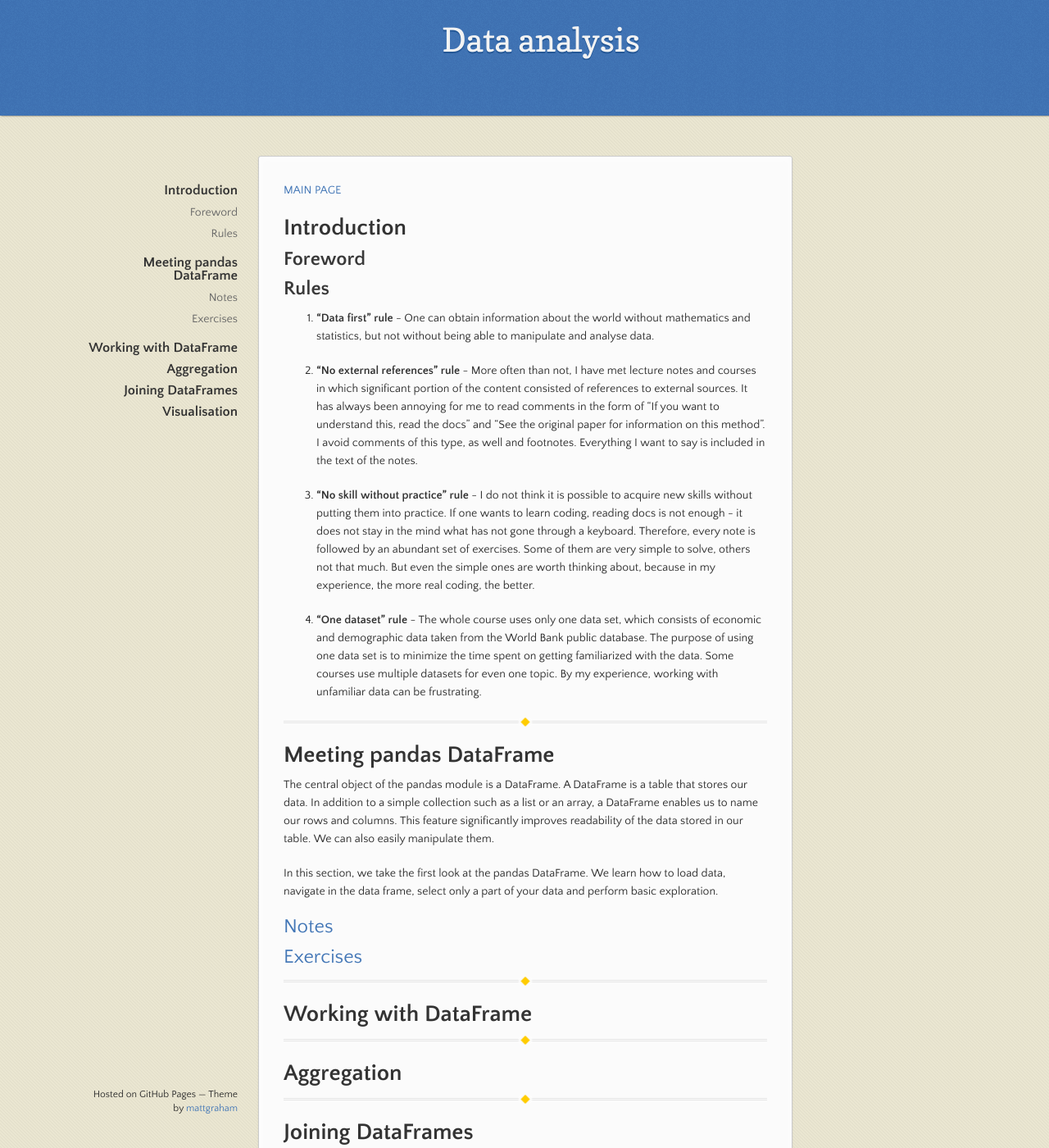
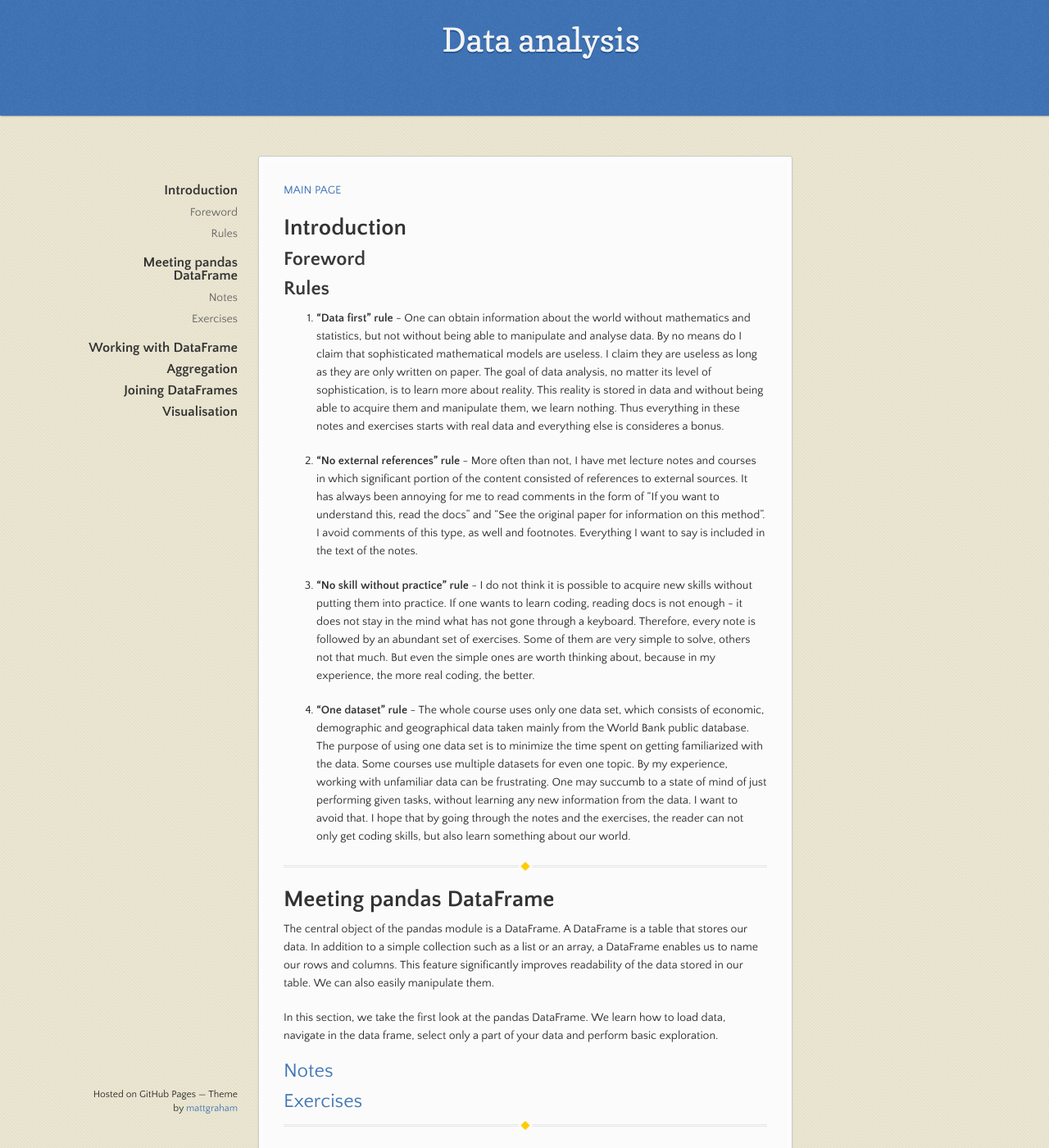
Before and after one commit to soukupmarek-edin/soukupmarek-edin.github.io, a Jekyll site: the page built from data_analysis/data_analysis_main.md, in a window 1280 px wide and 1400 px high. Shown: the whole window at 82% size. Built offline with Jekyll 4.4.1, drawn with Linux system fonts in a browser that asks for light colours; Markdown is read by kramdown in place of the engine named in the settings.

Commit message:
Update data_analysis_main.md

```diff
--- a/data_analysis/data_analysis_main.md
+++ b/data_analysis/data_analysis_main.md
@@ -12,13 +12,13 @@ layout: data_analysis_index
 
 ## Rules
 
-1. **"Data first" rule** - One can obtain information about the world without mathematics and statistics, but not without being able to manipulate and analyse data.
+1. **"Data first" rule** - One can obtain information about the world without mathematics and statistics, but not without being able to manipulate and analyse data. By no means do I claim that sophisticated mathematical models are useless. I claim they are useless as long as they are only written on paper. The goal of data analysis, no matter its level of sophistication, is to learn more about reality. This reality is stored in data and without being able to acquire them and manipulate them, we learn nothing. Thus everything in these notes and exercises starts with real data and everything else is consideres a bonus.
 
 1. **"No external references" rule** - More often than not, I have met lecture notes and courses in which significant portion of the content consisted of references to external sources. It has always been annoying for me to read comments in the form of "If you want to understand this, read the docs" and  "See the original paper for information on this method". I avoid comments of this type, as well and footnotes. Everything I want to say is included in the text of the notes.
 
 1. **"No skill without practice" rule** - I do not think it is possible to acquire new skills without putting them into practice. If one wants to learn coding, reading docs is not enough - it does not stay in the mind what has not gone through a keyboard. Therefore, every note is followed by an abundant set of exercises. Some of them are very simple to solve, others not that much. But even the simple ones are worth thinking about, because in my experience, the more real coding, the better.
 
-1. **"One dataset" rule** - The whole course uses only one data set, which consists of economic and demographic data taken from the World Bank public database. The purpose of using one data set is to minimize the time spent on getting familiarized with the data. Some courses use multiple datasets for even one topic. By my experience, working with unfamiliar data can be frustrating.
+1. **"One dataset" rule** - The whole course uses only one data set, which consists of economic, demographic and geographical data taken mainly from the World Bank public database. The purpose of using one data set is to minimize the time spent on getting familiarized with the data. Some courses use multiple datasets for even one topic. By my experience, working with unfamiliar data can be frustrating. One may succumb to a state of mind of just performing given tasks, without learning any new information from the data. I want to avoid that. I hope that by going through the notes and the exercises, the reader can not only get coding skills, but also learn something about our world.
 
 * * *
 
```
